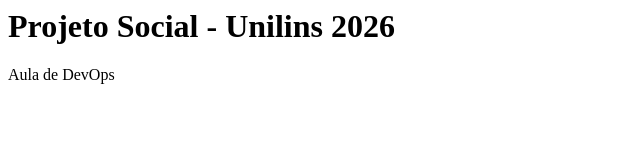
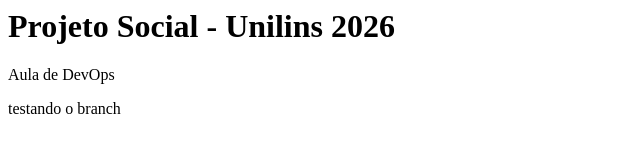
Before and after one commit to BrunoReynaldo/Aula_DevOps, a plain HTML site: page index.html in a window 1280 px wide. Shown: the whole page, without its empty margins (0-640 px from the left). Drawn offline with Linux system fonts and the light colour scheme.

Commit message:
nova versao2

```diff
--- a/index.html
+++ b/index.html
@@ -1,2 +1,3 @@
 <h1> Projeto Social - Unilins 2026 </h1>
 <p> Aula de DevOps </p>
+<p> testando o branch </p>
```
